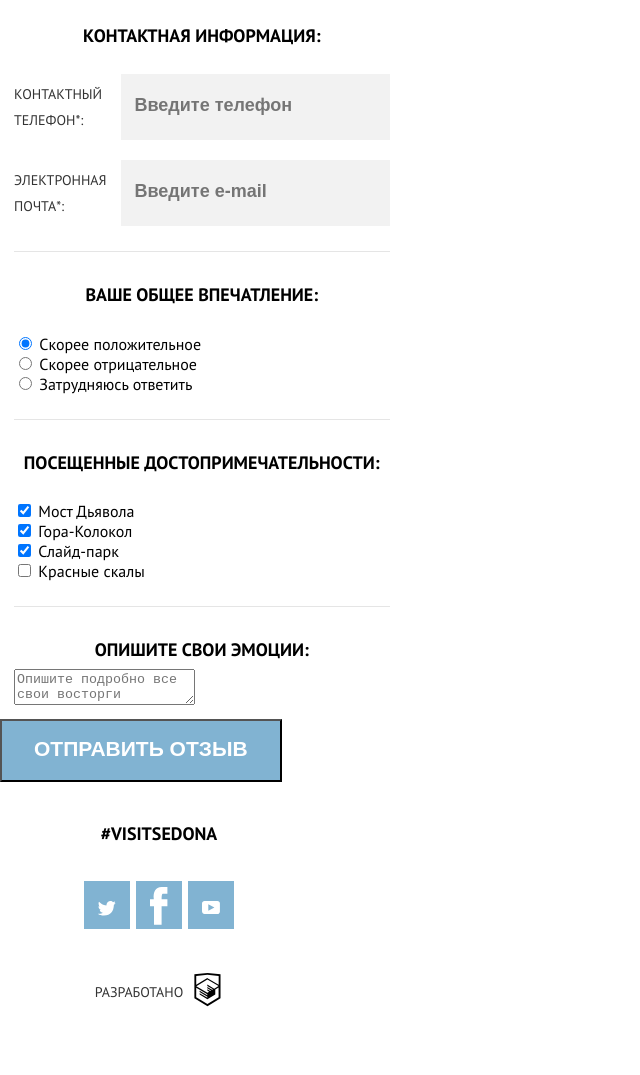
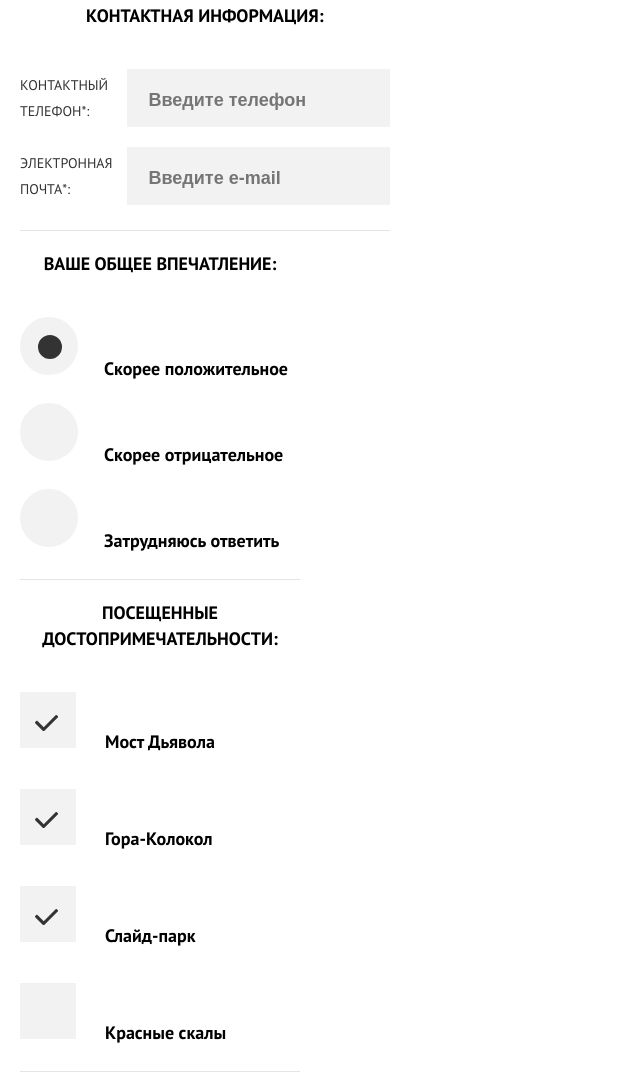
Before and after one commit to nadyavilboa/1485695-sedona-22, a website: page source/form.html in a window 1280 px wide. Shown: the part 1157-2232 px from the top of the page, without its empty margins (0-640 px from the left). Before the commit the page ends 2191 px from the top, so only its background shows below. Drawn offline with nearby package versions, Linux system fonts and the light colour scheme; files that its build step writes are made by us from their sources.

Commit message:
Доделывает стили

```diff
--- a/source/form.html
+++ b/source/form.html
@@ -86,19 +86,19 @@
             </ul>
           </fieldset>
           <fieldset class="form-review__fieldset form-review__user-emotion user-emotion">
-            <legend class="form-review__legend  p-bold p-bold--head">Ваше общее впечатление:</legend>
+            <legend class="form-review__legend p-bold p-bold--head">Ваше общее впечатление:</legend>
             <ul class="form-review__list user-emotion__list">
               <li class="user-emotion__item">
-                <input class="user-emotion__input" type="radio" name="positive-emotion" value="positive" id="user-positive" checked/>
-                <label class="user-emotion__label" for="user-positive">Скорее положительное</label>
+                <input class="user-emotion__input hidden" type="radio" name="positive-emotion" value="positive" id="user-positive" checked/>
+                <label class="user-emotion__label p-bold p-bold--head" for="user-positive">Скорее положительное</label>
               </li>
               <li class="user-emotion__item">
-                <input class="user-emotion__input" type="radio" name="negative-emotion" value="negative" id="user-negative"/>
-                <label class="user-emotion__label" for="user-negative">Скорее отрицательное</label>
+                <input class="user-emotion__input hidden" type="radio" name="negative-emotion" value="negative" id="user-negative"/>
+                <label class="user-emotion__label p-bold p-bold--head" for="user-negative">Скорее отрицательное</label>
               </li>
               <li class="user-emotion__item">
-                <input class="user-emotion__input" type="radio" name="hesistant-emotion" value="hesistant" id="user-hesistant"/>
-                <label class="user-emotion__label" for="user-hesistant">Затрудняюсь ответить</label>
+                <input class="user-emotion__input hidden" type="radio" name="hesistant-emotion" value="hesistant" id="user-hesistant"/>
+                <label class="user-emotion__label p-bold p-bold--head" for="user-hesistant">Затрудняюсь ответить</label>
               </li>
             </ul>
           </fieldset>
@@ -106,27 +106,27 @@
             <legend class="form-review__legend  p-bold p-bold--head">Посещенные достопримечательности:</legend>
             <ul class="form-review__list user-visited__list">
               <li class="user-visited__item">
-                <input class="user-visited__input" type="checkbox" name="bridge" value="devil-bridge" id="visited-bridge" checked/>
-                <label class="user-visited__label" for="visited-bridge">Мост Дьявола</label>
+                <input class="user-visited__input hidden" type="checkbox" name="bridge" value="devil-bridge" id="visited-bridge" checked/>
+                <label class="user-visited__label p-bold p-bold--head" for="visited-bridge">Мост Дьявола</label>
               </li>
               <li class="user-visited__item">
-                <input class="user-visited__input" type="checkbox" name="mountain" value="mountain-bell" id="visited-mountain" checked/>
-                <label class="user-visited__label" for="visited-mountain">Гора-Колокол</label>
+                <input class="user-visited__input hidden" type="checkbox" name="mountain" value="mountain-bell" id="visited-mountain" checked/>
+                <label class="user-visited__label p-bold p-bold--head" for="visited-mountain">Гора-Колокол</label>
               </li>
               <li class="user-visited__item">
-                <input class="user-visited__input" type="checkbox" name="park" value="slide-park" id="visited-park" checked/>
-                <label class="user-visited__label" for="visited-park">Слайд-парк</label>
+                <input class="user-visited__input hidden" type="checkbox" name="park" value="slide-park" id="visited-park" checked/>
+                <label class="user-visited__label p-bold p-bold--head" for="visited-park">Слайд-парк</label>
               </li>
               <li class="user-visited__item">
-                <input class="user-visited__input" type="checkbox" name="rocks" value="red-rocks" id="visited-rocks"/>
-                <label class="user-visited__label" for="visited-rocks">Красные скалы</label>
+                <input class="user-visited__input hidden" type="checkbox" name="rocks" value="red-rocks" id="visited-rocks"/>
+                <label class="user-visited__label p-bold p-bold--head" for="visited-rocks">Красные скалы</label>
               </li>
             </ul>
           </fieldset>
           <fieldset class="form-review__fieldset form-review__user-text user-text">
             <legend class="form-review__legend  p-bold p-bold--head">Опишите свои эмоции:</legend>
             <label class="user-text__label" for="text-review"></label>
-            <textarea class="user-text__textarea" id="text-review" name="user-text" form="your-review" placeholder="Опишите подробно все свои восторги"></textarea>
+            <textarea class="user-text__textarea p-bold p-bold--head" id="text-review" name="user-text" form="your-review" placeholder="Опишите подробно все свои восторги" rows="4"></textarea>
           </fieldset>
           <button type="submit" class="form-review__submit button-blue">
             <span>Отправить отзыв</span>
--- a/source/sass/blocks/body-page.scss
+++ b/source/sass/blocks/body-page.scss
@@ -3,6 +3,7 @@
   margin: 0;
   padding: 0;
   background-color: $basic-white;
+  box-sizing: border-box;
 }
 
 .body-page__main {
--- a/source/sass/blocks/form-review.scss
+++ b/source/sass/blocks/form-review.scss
@@ -1,6 +1,20 @@
+.form-review {
+  grid-column-start: 1;
+  grid-column-end: 2;
+  padding: 0 20px;
+}
+
 .form-review__fieldset {
   border: none;
+  margin: 0;
+  padding: 0;
   margin-top: 20px;
+  display: flex;
+  flex-direction: column;
+}
+
+.form-review__legend {
+  margin-bottom: 20px;
 }
 
 .form-review__list {
@@ -25,8 +39,88 @@
 
 .p-bold--input {
   background-color: $input-background;
-  padding: 18px 14px 22px;
+  padding: 18px 0 14px 22px;
   text-transform: none;
   color: $text-black;
   border: none;
 }
+
+.user-emotion__item:not(:last-child) {
+  margin: 0;
+  margin-bottom: 21px;
+}
+
+.user-visited__item:not(:last-child) {
+  margin: 0;
+  margin-bottom: 34px;
+}
+
+.user-emotion__label,
+.user-visited__label {
+  text-transform: initial;
+  position: relative;
+}
+
+.user-emotion__label::before {
+  content: "";
+  width: 48px;
+  height: 48px;
+  border-radius: 50%;
+  background-color: $input-background;
+  border: 5px solid $input-background;
+  margin-right: 26px;
+  display: inline-block;
+}
+
+.user-emotion__item:hover ~ .user-emotion__label::before {
+  background-color: $button-disabled;
+}
+
+.user-emotion__input:not(:checked) ~ .user-emotion__label::after {
+  display: none;
+}
+
+.user-emotion__input:checked ~ .user-emotion__label::after {
+  content: "";
+  width: 18px;
+  height: 18px;
+  border-radius: 50%;
+  background-color: $text-grey;
+  border: 3px solid $text-grey;
+  position: absolute;
+  left: 18px;
+  top: -22px;
+  opacity: 1;
+}
+
+.user-visited__label::before {
+  content: "";
+  width: 46px;
+  height: 46px;
+  background-color: $input-background;
+  border: 5px solid $input-background;
+  margin-right: 29px;
+  display: inline-block;
+}
+
+.user-visited__label::after {
+  content: "";
+  width: 23px;
+  height: 16px;
+  background-image: url("../img/tick.svg");
+  background-repeat: no-repeat;
+  opacity: 0;
+  position: absolute;
+  left: 15px;
+  top: -15px;
+}
+
+.user-visited__input:checked ~ .user-visited__label::after {
+  opacity: 1;
+}
+
+.user-text__textarea {
+  margin-bottom: 51px;
+  padding: 13px 23px 29px 21px;
+  text-transform: initial;
+}
--- a/source/sass/blocks/offer-hotel.scss
+++ b/source/sass/blocks/offer-hotel.scss
@@ -25,7 +25,10 @@
   font-size: 21px;
   line-height: 26px;
   text-align: center;
-  padding: 15px 32px 18px 32px;
+  padding: 15px 30px 18px 32px;
+  display: block;
+  outline: none;
+  border: none;
 }
 
 .button-blue:hover {
--- a/source/sass/blocks/review.scss
+++ b/source/sass/blocks/review.scss
@@ -1,7 +1,8 @@
 .review {
   display: grid;
+  grid-template-columns: 320px;
   margin: 0 auto;
-  max-width: 100%;
+  max-width: 320px;
 }
 
 .review__heading {
@@ -9,6 +10,8 @@
   margin-top: 36px;
   margin-bottom: 26px;
   text-align: center;
+  grid-column-start: 1;
+  grid-column-end: 2;
 }
 
 .review__text {
```
Also changed, not shown: source/img/tick.svg (added).
